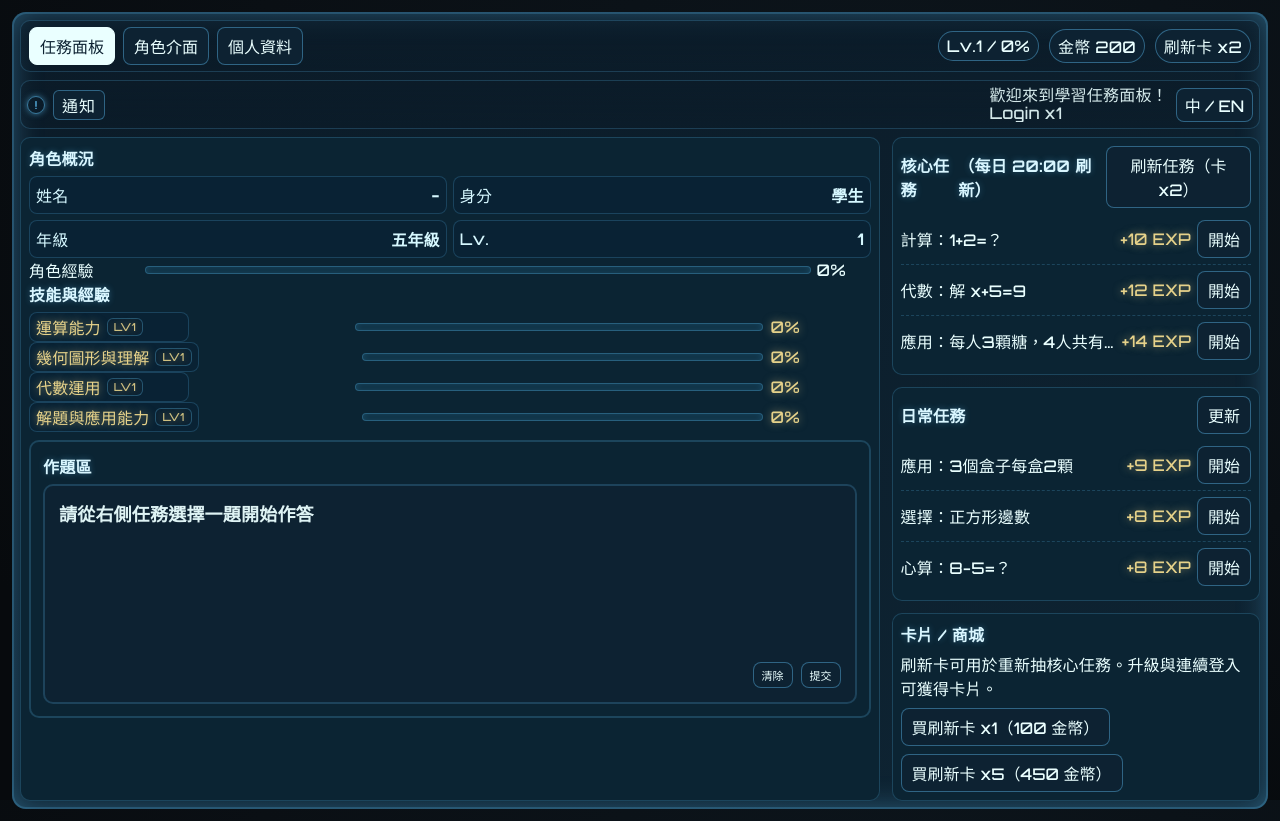
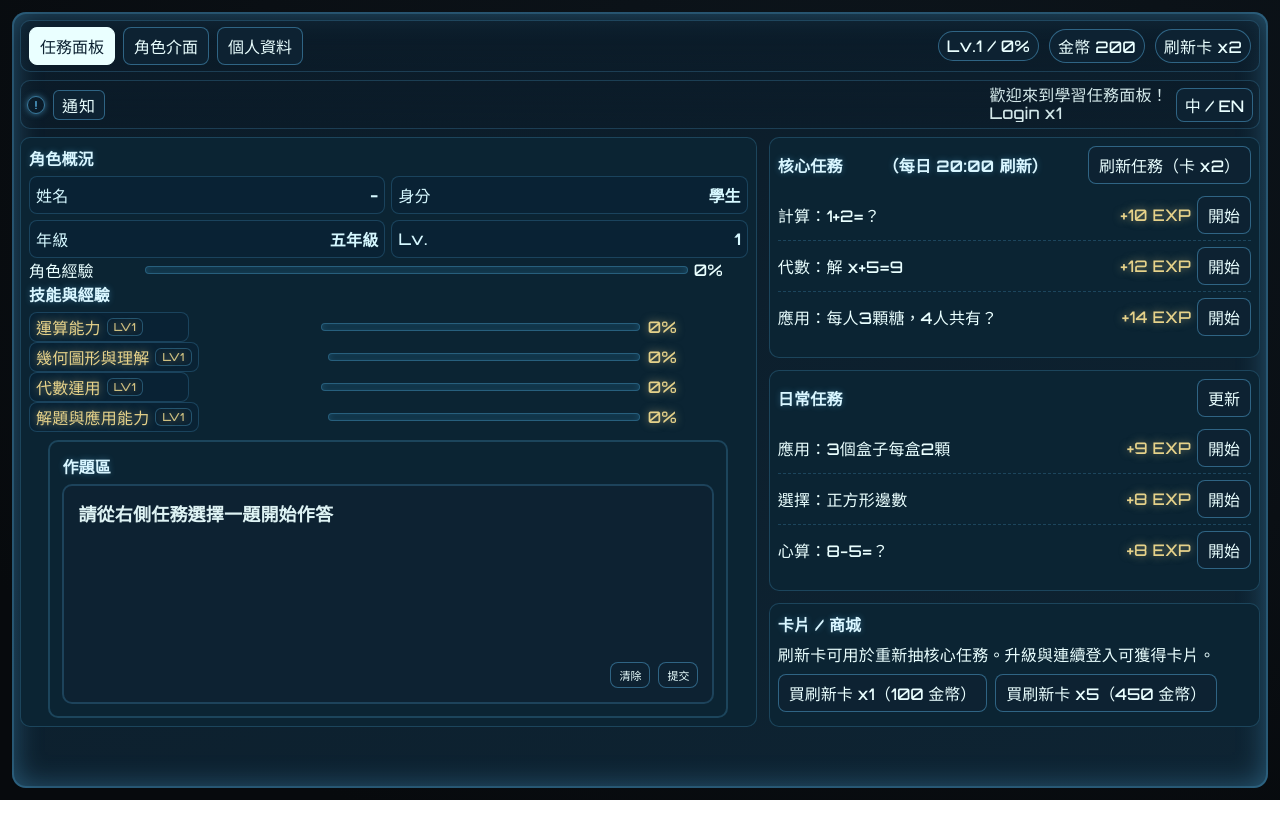
Before and after one commit to HUANGCHIHHUNGLeo/mission-panel-mvp2, a plain HTML site: page index.html in a window 1280 px wide. After the commit the page ends 800 px from the top, so only its background shows below. Drawn offline with nearby package versions, Linux system fonts and the light colour scheme.

Commit message:
Update main.css

```diff
--- a/styles/main.css
+++ b/styles/main.css
@@ -163,12 +163,13 @@ body{ font-size: var(--fs); }
   bottom: 14px;
 }
 
-/*（可選）桌機版讓左側欄更寬，作題區看起來更大 */
-@media (min-width: 500px){
-  .cols{ grid-template-columns: 1.4fr .6fr; } /* 原 1.2fr / .8fr */
+/* 作題區：限制最大寬度並置中 */
+#problemArea{
+  max-width: 680px;      /* ← 想更窄就 640/600 */
+  margin-inline: auto;
 }
 
-/*（可選）手機上也想更高一些 */
-@media (max-width: 480px){
-  #problemArea .problemBox{ min-height: 180px; }
+/* 如果你之前把整體欄位比例放大了，這裡也一起調回來 */
+@media (min-width: 921px){
+  .cols{ grid-template-columns: 1.2fr .8fr; } /* 左主欄略窄，右欄略寬 */
 }
```
